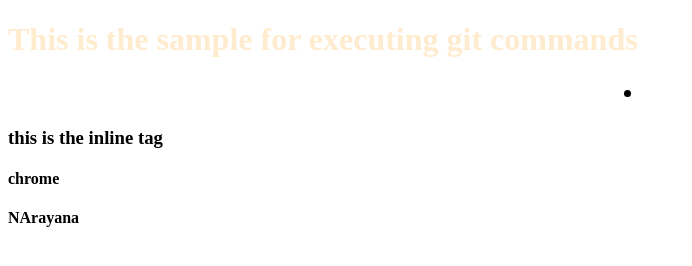
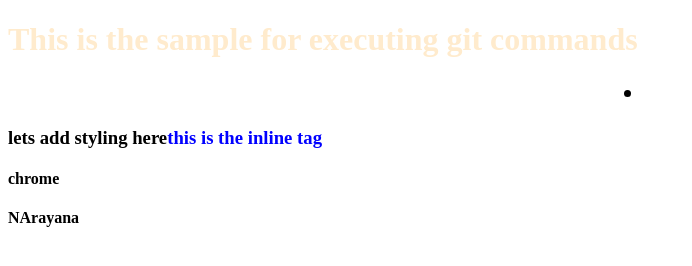
Before and after one commit to cnnarayanchavan/GitDemo, a plain HTML site: page index.html in a window 1280 px wide. Shown: the whole page, without its empty margins (0-692 px from the left). Drawn offline with Linux system fonts and the light colour scheme.

Commit message:
Changes in main branch

```diff
--- a/index.html
+++ b/index.html
@@ -8,7 +8,7 @@
 <body>
     <h1 style="color: blanchedalmond;">This is the sample for executing git commands</h1>
     <h2 style="text-align:center;"> <li></li> </h2>
-    <h3><span>this is the inline tag</span></h3>
+    <h3> lets add styling here<span style=" color:blue">this is the inline tag</span></h3>
     <h4><a href="https://google.com"></a>chrome</h4>
     <h4>NArayana</h4>
 </body>
```
